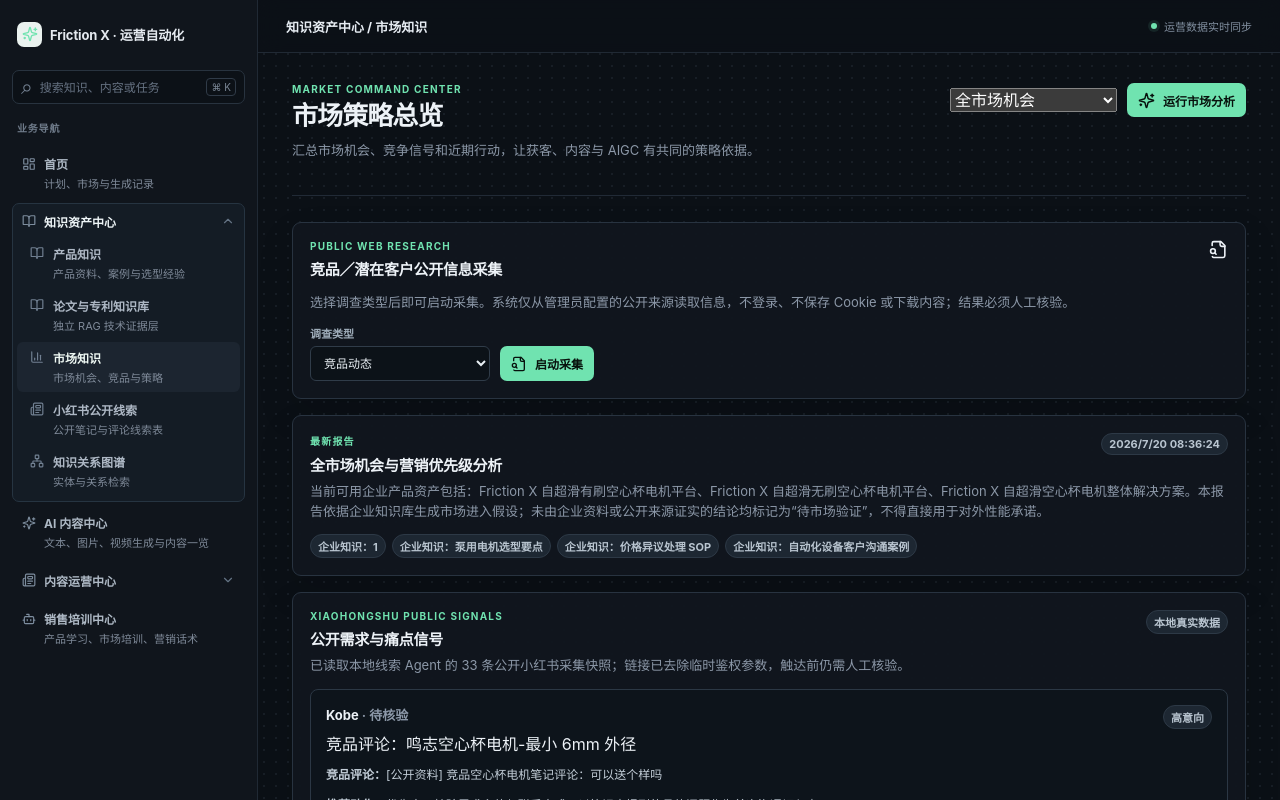
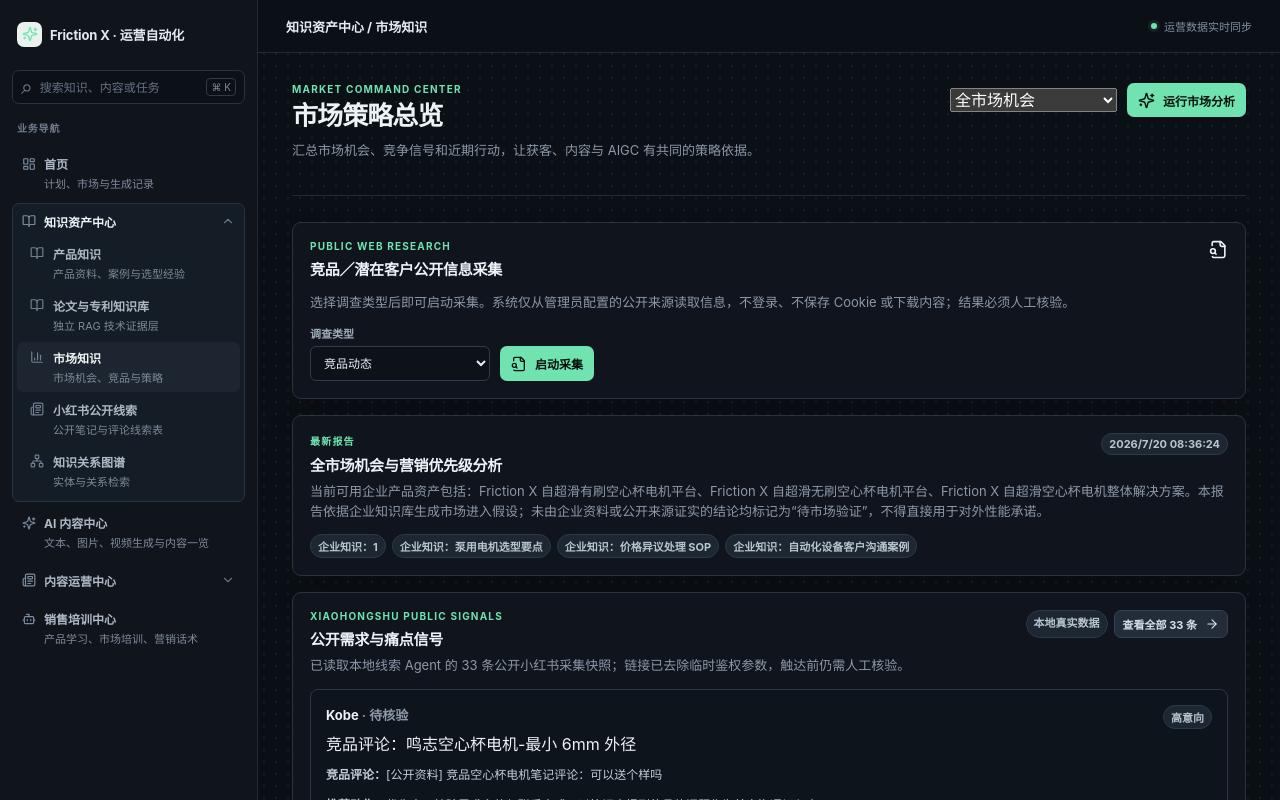
Before and after one commit to Hanlin-YE/Operation-Agent-Platform, a Next.js app: page /marketing in a window 1280 px wide. Shown: the top 800 px of the page. Built offline with nearby package versions, Linux system fonts and the light colour scheme.

Commit message:
feat: add xiaohongshu signal table

```diff
--- a/src/components/marketing/MarketAnalysisWorkbench.tsx
+++ b/src/components/marketing/MarketAnalysisWorkbench.tsx
@@ -1,7 +1,7 @@
 "use client";
 
 import { useState } from "react";
-import { BarChart3, CircleAlert, FileSearch, LoaderCircle, ShieldCheck, Sparkles } from "lucide-react";
+import { ArrowRight, BarChart3, CircleAlert, FileSearch, LoaderCircle, ShieldCheck, Sparkles } from "lucide-react";
 import { MarketAnalysisReport, MarketFocus } from "@/server/data/types";
 
 export type MarketWorkbenchView = "overview" | "opportunities" | "competitors" | "strategy";
@@ -118,7 +118,7 @@
           </section> : null}
 
           {view === "overview" ? <section className="panel" style={{ marginTop: 16 }}>
-            <div className="report-heading"><div><p className="eyebrow">Xiaohongshu Public Signals</p><h2>公开需求与痛点信号</h2></div><span className="badge">{sourceStatus.xiaohongshu}</span></div>
+            <div className="report-heading"><div><p className="eyebrow">Xiaohongshu Public Signals</p><h2>公开需求与痛点信号</h2></div><div className="badge-row"><span className="badge">{sourceStatus.xiaohongshu}</span><a className="button secondary compact-button" href="/marketing/xiaohongshu">查看全部 {xiaohongshuSignals.length} 条 <ArrowRight size={14} /></a></div></div>
             <p className="subtle">{sourceStatus.note}</p>
             <div className="signal-list">{xiaohongshuSignals.length ? xiaohongshuSignals.slice(0, 4).map((signal) => <article className="signal-card" key={signal.id}><div className="report-heading"><div><h3>{signal.accountName} <span className="subtle">· {signal.accountType}</span></h3><a href={signal.noteUrl} target="_blank" rel="noreferrer">{signal.title}</a></div><span className="badge">{signal.intentLevel}意向</span></div><p><strong>{signal.signalType}：</strong>{signal.excerpt}</p><p><strong>推荐动作：</strong>{signal.recommendedAction}</p><div className="signal-meta"><a href={signal.noteUrl} target="_blank" rel="noreferrer">原始笔记</a>{signal.profileUrl ? <a href={signal.profileUrl} target="_blank" rel="noreferrer">账号主页</a> : null}<span>来源：{signal.sourceName || "未提供"}</span><span>抓取时间：{signal.collectedAt ? new Date(signal.collectedAt).toLocaleString("zh-CN") : "未提供"}</span><span>来源状态：{signal.sourceStatus || "待来源核验"}</span></div></article>) : <p className="empty">当前没有可追溯的公开信号。配置授权数据源后重新运行市场分析即可获取带原始链接和抓取时间的记录。</p>}</div>
             <p className="subtle" style={{ marginTop: 14 }}>仅处理公开内容；触达前必须人工核验账号主体、真实需求和平台合规要求。</p>
```
